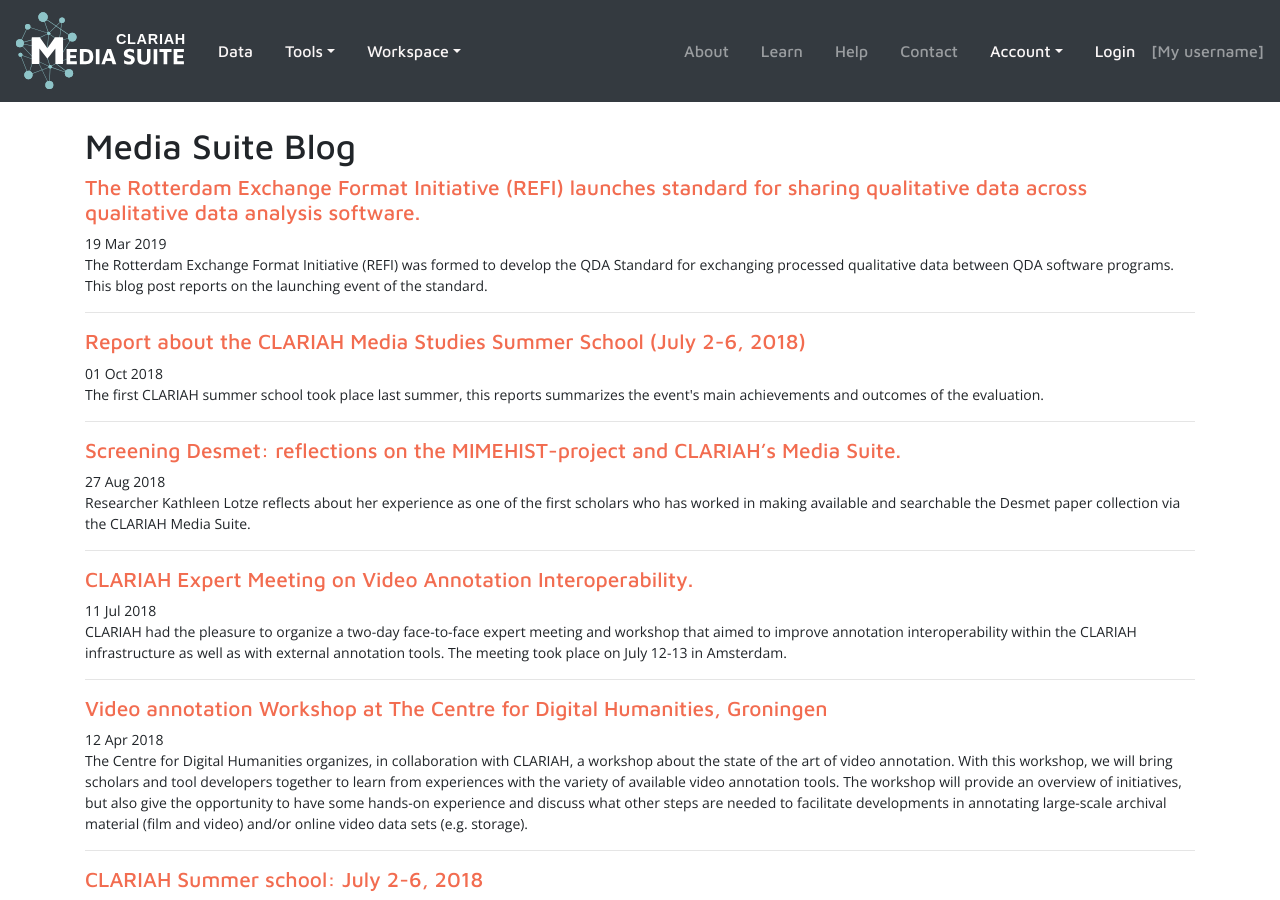
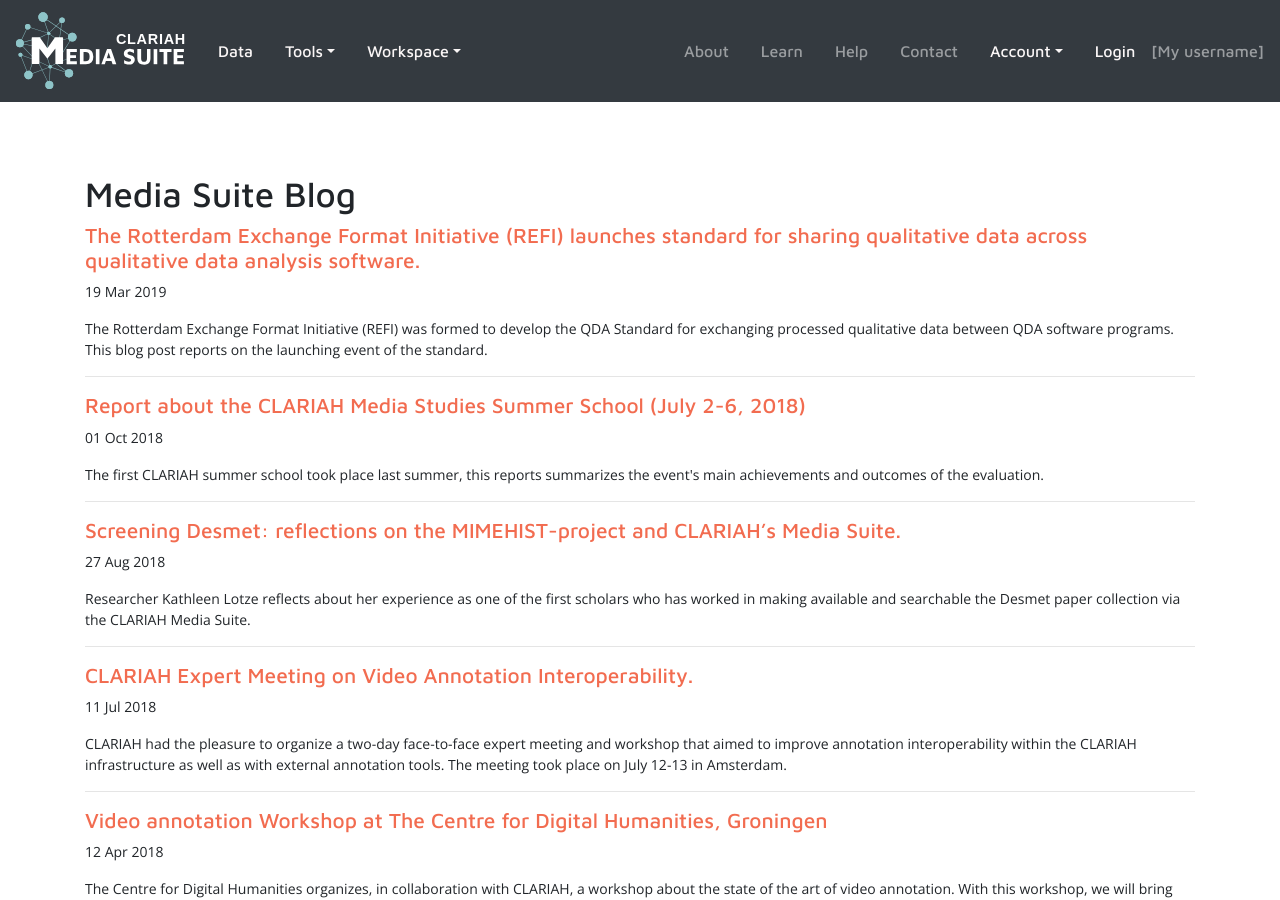
Before and after one commit to roelandordelman/mediasuite-website, a Jekyll site: the page built from blog.markdown, in a window 1280 px wide and 900 px high. Built offline with Jekyll 4.4.1, drawn with Linux system fonts in a browser that asks for light colours; comment, search, counter and statistics services are not loaded.

Commit message:
Update blog index + post

```diff
--- a/_layouts/blog.html
+++ b/_layouts/blog.html
@@ -1,20 +1,13 @@
 {% include header.html %}
-<main role="main" class="flex-shrink-0">
+<main role="main" class="flex-shrink-0 my-5">
 	<div class="container">
 		<h1>{{ page.title }}</h1>
-		<div class="posts">
-			{% for post in site.posts %}
-			<div class="post">
-
-				<h4><a href="{{ site.baseurl }}{{ post.url }}" title="{{ post.title }}">{{ post.title }}
-				</a></h4>
-
-				<span><i class="fa fa-calendar" aria-hidden="true"></i> {{ post.date | date_to_string }}</span>
-				<p>{{ post.introduction }}</p>
-			</div>
-			<hr>
-			{% endfor %}
-		</div>
+		{% for post in site.posts %}
+		<h4><a href="{{ post.url | relative_url }}" title="{{ post.title }}">{{ post.title }}</a></h4>
+		<p>{{ post.date | date_to_string }}</p>
+		<p>{{ post.introduction }}</p>
+		<hr>
+		{% endfor %}
 	</div>
 </main>
 {% include footer.html %}
--- a/_layouts/post.html
+++ b/_layouts/post.html
@@ -1,5 +1,5 @@
 {% include header.html %}
-<main role="main" class="flex-shrink-0">
+<main role="main" class="flex-shrink-0 my-5">
 	<div class="container">
 		<h1>{{ page.title }}</h1>
 		{{ content }}
```
